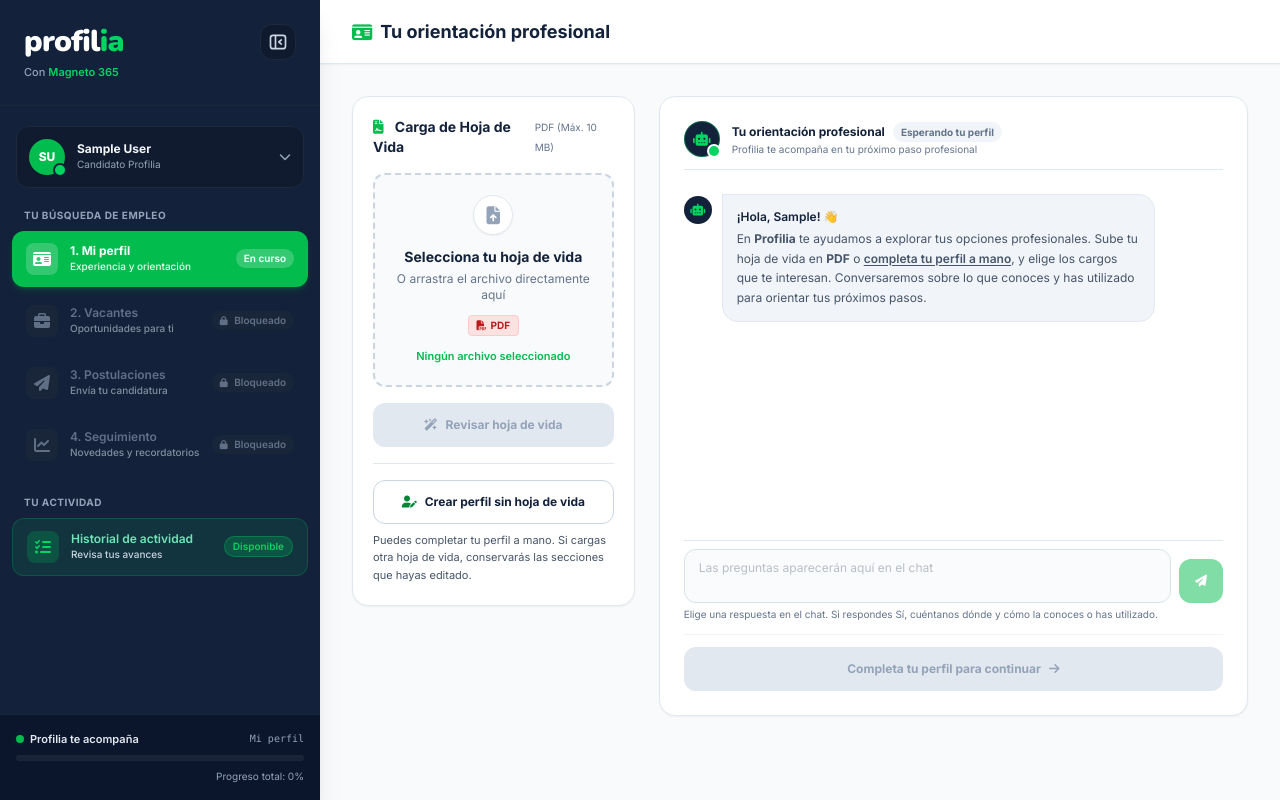
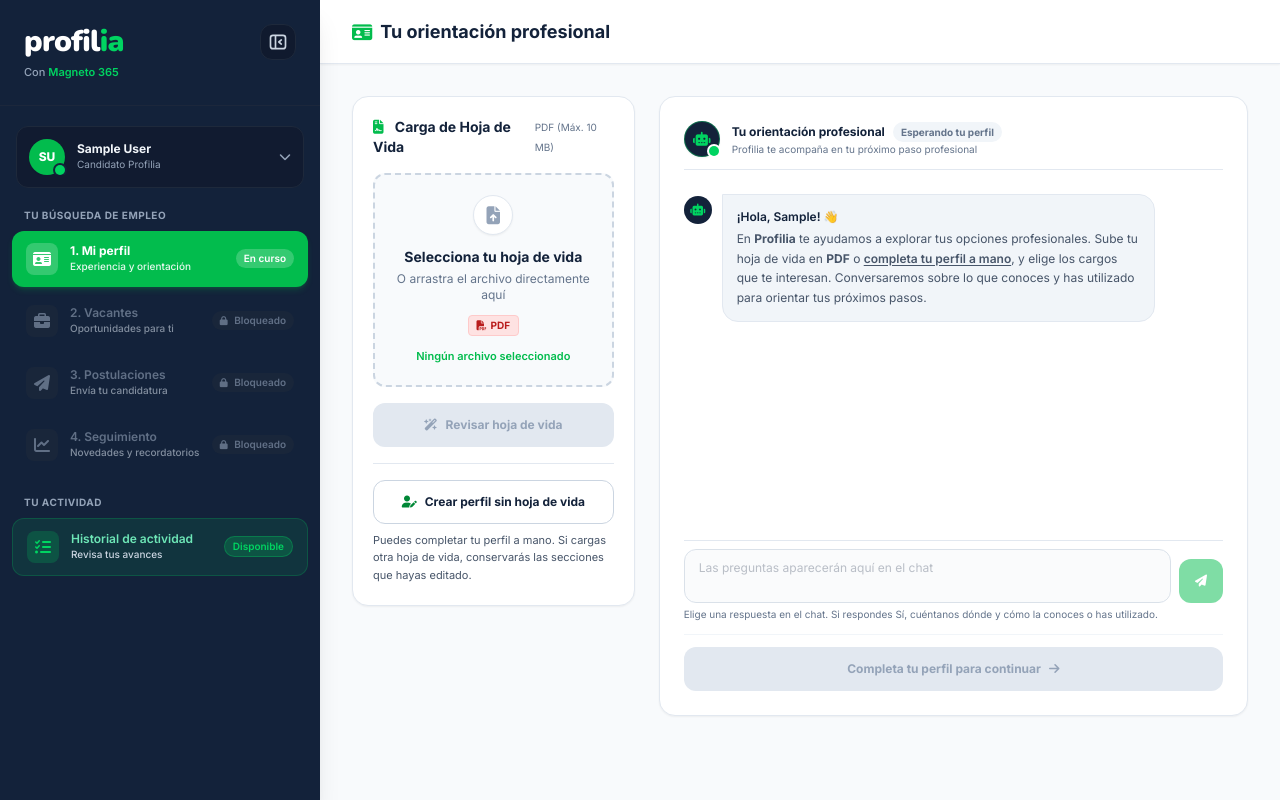
Before and after one commit to ThomasSerna/profilia, a Django app: page / in a window 1280 px wide. Run offline with Django 5.2, Linux system fonts and the light colour scheme; the visitor is signed in with stand-in values (Sample User, id 1).

Commit message:
feat: quita la barra de progreso y el eslogan del menú lateral}

```diff
--- a/core/tests.py
+++ b/core/tests.py
@@ -312,7 +312,6 @@ class SidebarStateTests(TestCase):
         self.assertEqual(response.context["flow_progress"], 25)
         self.assertContains(response, "Completado")
         self.assertContains(response, 'href="/vacantes/"')
-        self.assertContains(response, "width: 25%")
 
     def test_active_page_is_marked_in_sidebar(self):
         Profile.objects.create(user=self.user, data=ProfileData(skills=["Python"]).model_dump(),
--- a/templates/components/sidebar.html
+++ b/templates/components/sidebar.html
@@ -494,55 +494,6 @@
 
     </div>
 
-
-    <!-- Sidebar footer -->
-    <div class="p-4 border-t border-slate-800/80 bg-slate-950/40 space-y-2">
-
-        <div class="flex items-center justify-between">
-
-            <span class="text-[11px] font-semibold text-slate-200 flex items-center gap-1.5">
-
-                <span class="relative flex h-2 w-2">
-
-                    <span class="animate-ping absolute inline-flex h-full w-full rounded-full bg-[#00d461] opacity-75">
-                    </span>
-
-                    <span class="relative inline-flex rounded-full h-2 w-2 bg-[#02bc4d]">
-                    </span>
-
-                </span>
-
-                Profilia te acompaña
-
-            </span>
-
-            <span id="flow-progress-stage" class="text-[10px] text-slate-400 font-mono">
-                {{ flow_stage_label|default:"Mi perfil" }}
-            </span>
-
-        </div>
-
-
-        <div class="w-full bg-slate-800/80 rounded-full h-1.5 overflow-hidden">
-
-            <div
-                id="flow-progress-bar"
-                style="width: {{ flow_progress }}%"
-                class="bg-gradient-to-r from-[#02bc4d] to-[#00d461] h-full transition-all duration-500"
-            >
-            </div>
-
-        </div>
-
-        <p
-            id="flow-progress-text"
-            class="text-[10px] text-slate-400 text-right"
-        >
-            Progreso total: {{ flow_progress }}%
-        </p>
-
-    </div>
-
     </div>
 
 </aside>
```
